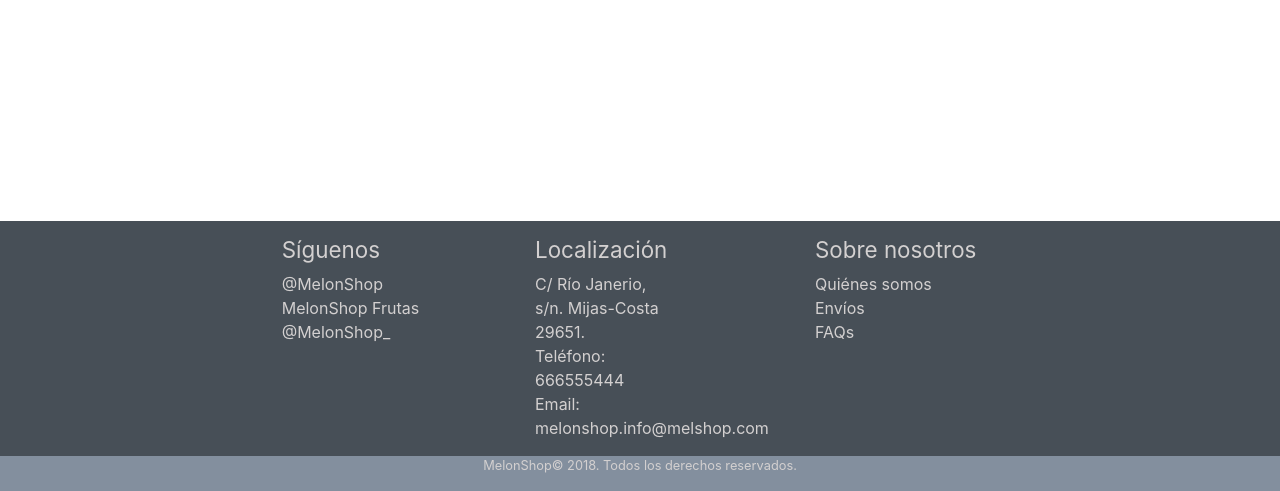
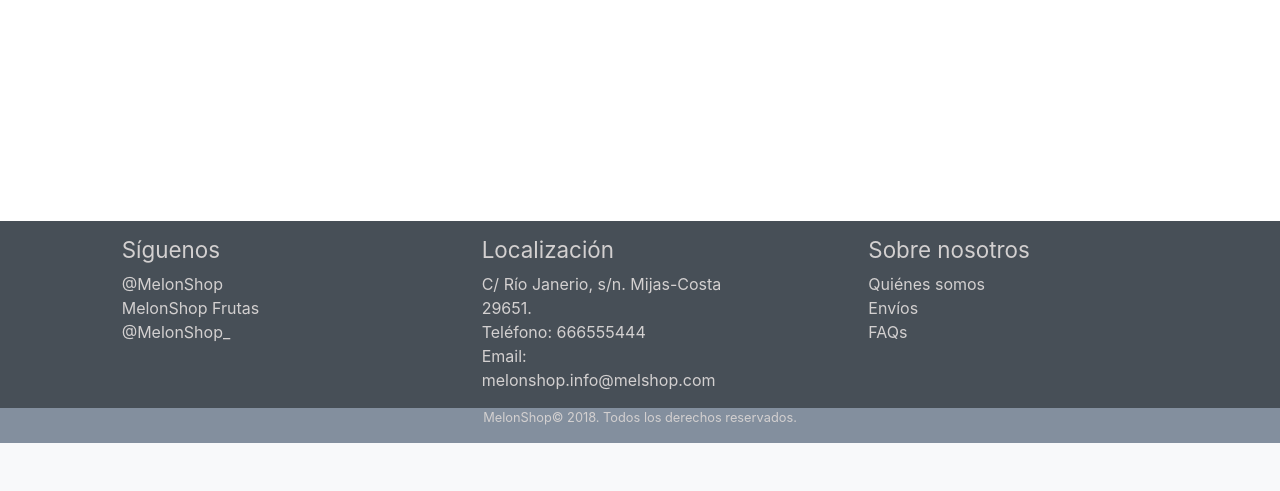
Before and after one commit to ipradasgomez/melonshop, a PHP site: page / in a window 1280 px wide. Shown: the part 589-1080 px from the top of the page. After the commit the page ends 1032 px from the top, so only its background shows below. Run offline with PHP 8.4, Linux system fonts and the light colour scheme; data comes from the database, SQL or seed files in the repository; data that the repository does not hold is empty; style sheets or scripts are compiled from the project's sources.

Commit message:
Arreglo espacios footer

```diff
--- a/web/templates/footer.tpl
+++ b/web/templates/footer.tpl
@@ -2,7 +2,7 @@
 </div>
 <footer>
 	<div class="row justify-content-center footer-top">
-		<ul class="col-2 mt-3">
+		<ul class="col-3 mt-3">
 				<li>
 						<h3><small>Síguenos</small></h3>
 					</li>
@@ -10,7 +10,7 @@
 			<li><span class="oi oi-facebook"></span><span>MelonShop Frutas</span></li>
 			<li><span class="oi oi-social-twitter"></span><span>@MelonShop_</span></li>
 		</ul>
-		<div class="col-2 mt-3">
+		<div class="col-3 mt-3">
 
 			<ul>
 				<li>
@@ -23,7 +23,7 @@
 		</div>
 
 
-		<ul class="col-2 offset-1 mt-3">
+		<ul class="col-3 offset-1 mt-3">
 			<li>
 				<h3><small>Sobre nosotros</small></h3>
 			</li>
```
